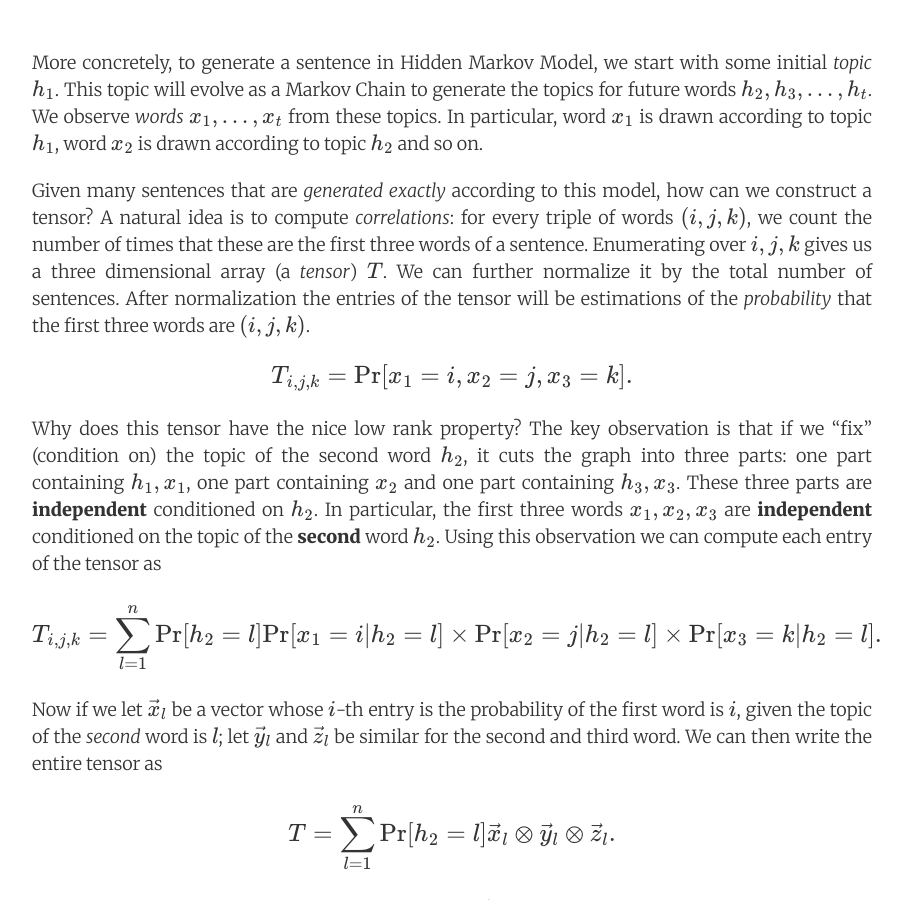
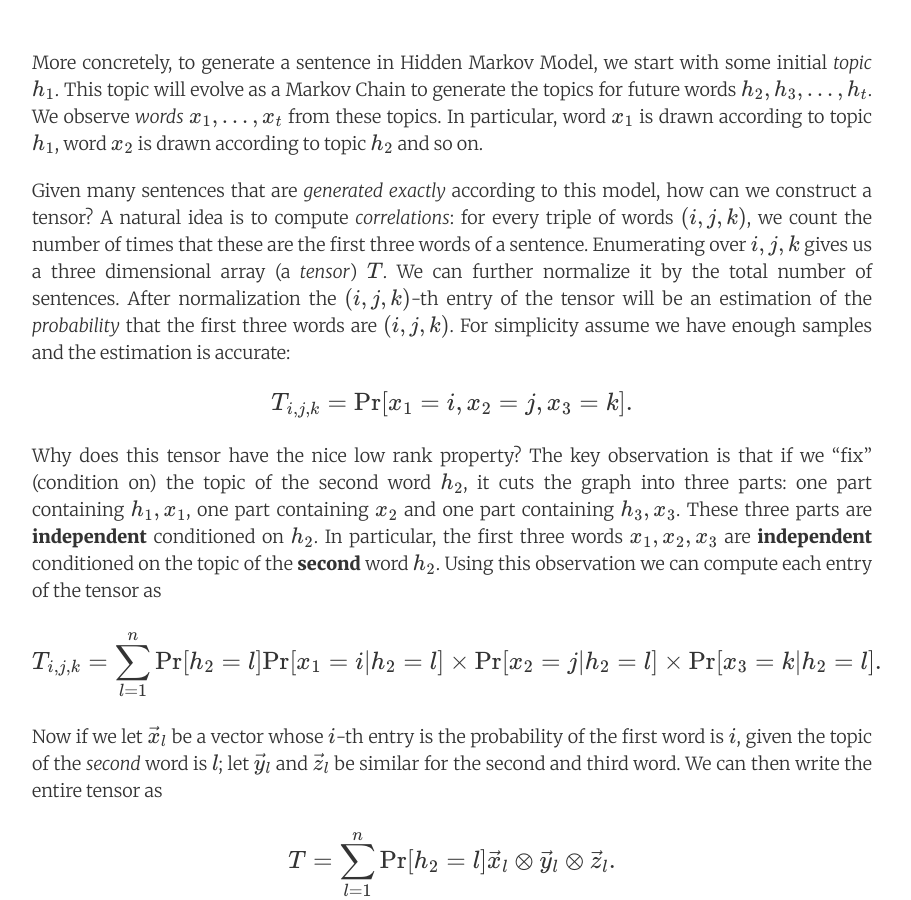
Before and after one commit to offconvex/offconvex.github.io, a Jekyll site: the page built from _posts/2015-12-19-tensor-decompositions.md, in a window 1280 px wide and 900 px high, scrolled down 5186 px. Shown: the whole window, without its empty margins (188-1099 px from the left). Built offline with Jekyll 4.4.1, drawn with Linux system fonts in a browser that asks for light colours; nearby versions of some CDN libraries; formulas are drawn with MathJax 3; comment, search, counter and statistics services are not loaded; some of the changed text lies outside the part shown.

Commit message:
Update 2015-12-19-tensor-decompositions.md

```diff
--- a/_posts/2015-12-19-tensor-decompositions.md
+++ b/_posts/2015-12-19-tensor-decompositions.md
@@ -99,7 +99,7 @@ In Hidden Markov Model, we observe a sequence of words (a sentence) that is gene
 
 More concretely, to generate a sentence in Hidden Markov Model, we start with some initial *topic* $h_1$. This topic will evolve as a Markov Chain to generate the topics for future words $h_2, h_3,...,h_t$. We observe *words* $x_1,...,x_t$ from these topics. In particular, word $x_1$ is drawn according to topic $h_1$, word $x_2$ is drawn according to topic $h_2$ and so on.
 
-Given many sentences that are *generated exactly* according to this model, how can we construct a tensor? A natural idea is to compute *correlations*: for every triple of words $(i,j,k)$, we count the number of times that these are the first three words of a sentence. Enumerating over $i,j,k$ gives us a three dimensional array (a *tensor*) $T$. We can further normalize it by the total number of sentences. After normalization the entries of the tensor will be estimations of the *probability* that the first three words are $(i,j,k)$.
+Given many sentences that are *generated exactly* according to this model, how can we construct a tensor? A natural idea is to compute *correlations*: for every triple of words $(i,j,k)$, we count the number of times that these are the first three words of a sentence. Enumerating over $i,j,k$ gives us a three dimensional array (a *tensor*) $T$. We can further normalize it by the total number of sentences. After normalization the $(i,j,k)$-th entry of the tensor will be an estimation of the *probability* that the first three words are $(i,j,k)$. For simplicity assume we have enough samples and the estimation is accurate:
 
 $$T_{i,j,k} = \mbox{Pr}[x_1 = i, x_2=j, x_3=k].$$
 
@@ -141,7 +141,7 @@ $$
 T_\vec u = XD_\vec u Y^\top; \quad T_\vec v = XD_\vec v Y^\top,
 $$
 
-where $D_\vec u,D_\vec v$ are diagonal matrices. This is called a *simultaneous diagonalization* for $T_\vec u$ and $T_\vec v$). With this structure it is easy to show that $\vec x_i$'s are eigenvectors of $T_\vec u (T_\vec v)^{+} = X D_\vec u D_\vec v^{-1} X^+$. So we can actually compute *tensor decompositions* using *spectral decompositions* for matrices.
+where $D_\vec u,D_\vec v$ are diagonal matrices. This is called a *simultaneous diagonalization* for $T_\vec u$ and $T_\vec v$. With this structure it is easy to show that $\vec x_i$'s are eigenvectors of $T_\vec u (T_\vec v)^{+} = X D_\vec u D_\vec v^{-1} X^+$. So we can actually compute *tensor decompositions* using *spectral decompositions* for matrices.
 
 Many of the earlier works (including [Mossel and Roch 2006](https://projecteuclid.org/euclid.aoap/1151592244)) that apply tensor decompositions to learning problems have actually independently *rediscovered* this algorithm, and the word "tensor" never appeared in the papers. In fact,  tensor decomposition techniques are traditionally called "spectral learning" since they are seen as derived from SVD.  But now we have other methods to do tensor decompositions that have better theoretical guarantees and practical performances. See the survey by [Kolda and Bader 2009](http://dl.acm.org/citation.cfm?id=1655230) for more discussions.
 
```
Also changed, not shown: other parts of _posts/2015-12-19-tensor-decompositions.md (+3 -3 lines).
